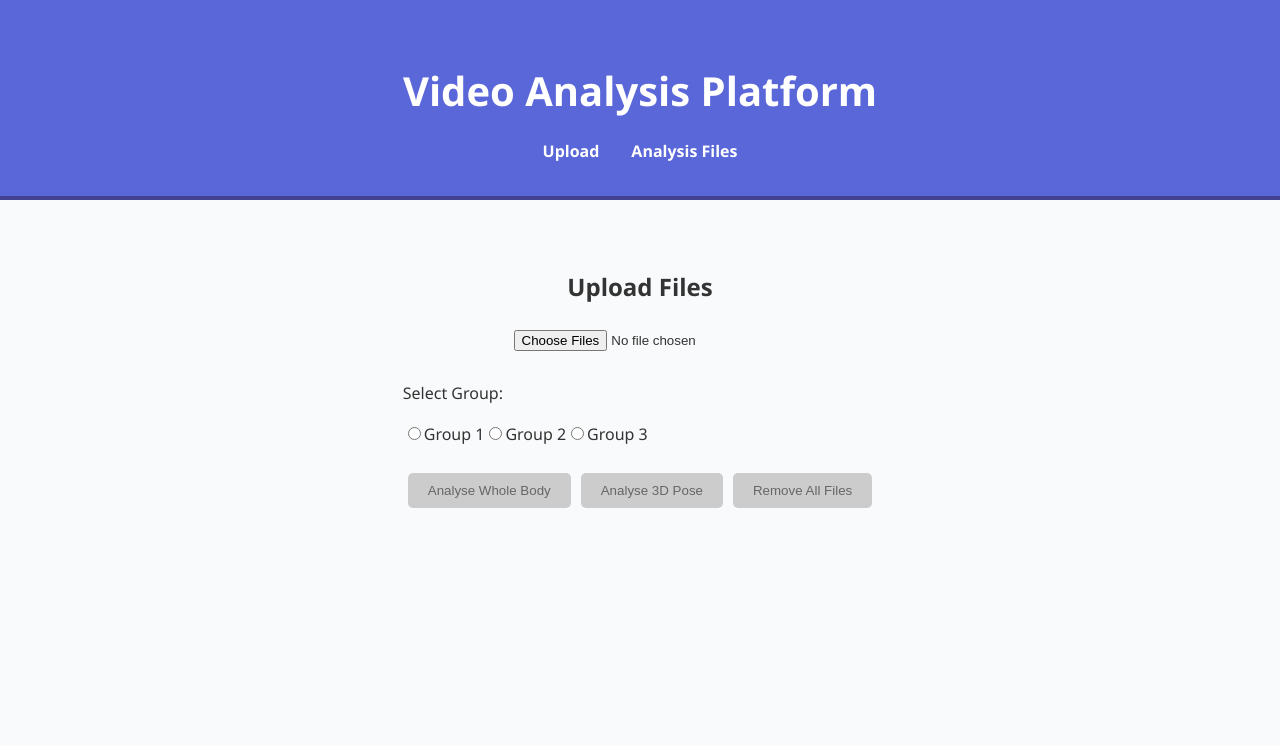
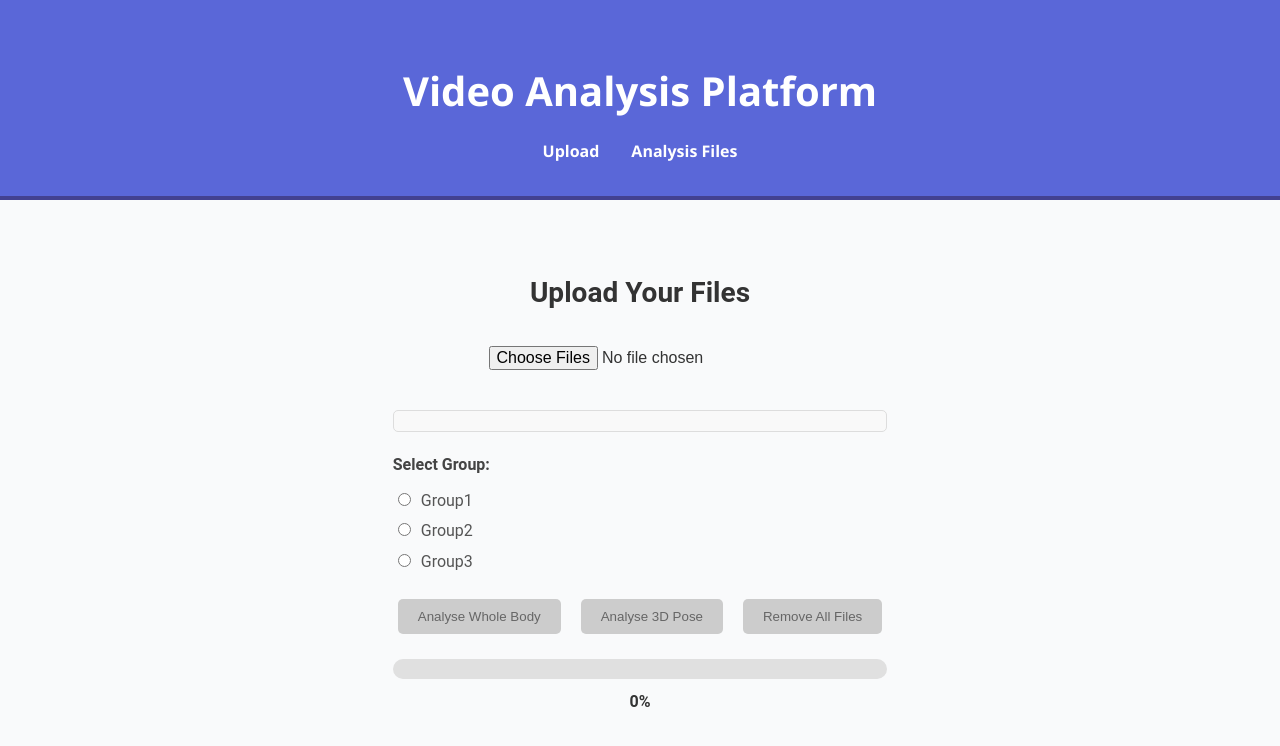
Before and after one commit to motiondynamicsai/Video_Analysis_Platform, a React (Create React App) app: page / in a window 1280 px wide. Shown: the top 746 px of the page. Built offline with nearby package versions, Linux system fonts and the light colour scheme.

Commit message:
Deployed_appv2

```diff
--- a/src/UploadScreen.js
+++ b/src/UploadScreen.js
@@ -6,7 +6,7 @@ const UploadScreen = () => {
   const [uploadProgress, setUploadProgress] = useState(0);
   const [group, setGroup] = useState(""); // Track selected group
 
-  const BATCH_SIZE = 50; // Number of files to process per batch
+  const BATCH_SIZE = 1; // Number of files to process per batch
 
   // Handle file selection
   const handleFileSelect = (event) => {
@@ -46,7 +46,7 @@ const UploadScreen = () => {
     if (files.length === 0 || !group) return; // Ensure a group is selected
 
     setUploadProgress(0);
-    setUploadMessage(null);
+    setUploadMessage("Videos sent! Analysing...");
 
     const totalBatches = Math.ceil(files.length / BATCH_SIZE);
     try {
@@ -55,7 +55,7 @@ const UploadScreen = () => {
         const end = Math.min(start + BATCH_SIZE, files.length);
         const batch = files.slice(start, end);
 
-        await processBatch(batch, mode, group); // Include selected group
+        await processBatch(batch, mode, group);
         setUploadProgress(Math.round(((i + 1) / totalBatches) * 100));
       }
 
@@ -68,7 +68,7 @@ const UploadScreen = () => {
 
   return (
     <div style={styles.container}>
-      <h1 style={styles.title}>Upload Files</h1>
+      <h1 style={styles.title}>Upload Your Files</h1>
 
       <input
         type="file"
@@ -87,51 +87,34 @@ const UploadScreen = () => {
       </ul>
 
       <div style={styles.groupSelection}>
-        <p>Select Group:</p>
-        <label>
+        <p style={styles.groupTitle}>Select Group:</p>
+        {["Group1", "Group2", "Group3"].map((groupName) => (
+          <label key={groupName} style={styles.groupLabel}>
             <input
               type="radio"
               name="group"
-            value="Group1"
-            checked={group === "Group1"}
+              value={groupName}
+              checked={group === groupName}
               onChange={(e) => setGroup(e.target.value)}
+              style={styles.radioInput}
             />
-          Group 1
+            {groupName}
           </label>
-        <label>
-          <input
-            type="radio"
-            name="group"
-            value="Group2"
-            checked={group === "Group2"}
-            onChange={(e) => setGroup(e.target.value)}
-          />
-          Group 2
-        </label>
-        <label>
-          <input
-            type="radio"
-            name="group"
-            value="Group3"
-            checked={group === "Group3"}
-            onChange={(e) => setGroup(e.target.value)}
-          />
-          Group 3
-        </label>
+        ))}
       </div>
 
       <div style={styles.buttonContainer}>
         <button
           style={files.length > 0 ? styles.button : styles.disabledButton}
           onClick={() => handleUpload("wholebody")}
-          disabled={files.length === 0 || !group} // Disable if no group selected
+          disabled={files.length === 0 || !group}
         >
           Analyse Whole Body
         </button>
         <button
           style={files.length > 0 ? styles.button : styles.disabledButton}
           onClick={() => handleUpload("pose3d")}
-          disabled={files.length === 0 || !group} // Disable if no group selected
+          disabled={files.length === 0 || !group}
         >
           Analyse 3D Pose
         </button>
@@ -146,52 +129,139 @@ const UploadScreen = () => {
 
       {uploadMessage && <p style={styles.successMessage}>{uploadMessage}</p>}
 
-      {uploadProgress > 0 && (
-        <p style={styles.progress}>
-          Upload Progress: {uploadProgress}%
-        </p>
+      {uploadProgress >= 0 && (
+        <div style={styles.progressBarContainer}>
+          <div style={styles.progressBarWrapper}>
+            <div
+              style={{
+                ...styles.progressBar,
+                width: `${uploadProgress}%`,
+              }}
+            />
+          </div>
+          <p style={styles.progressText}>{uploadProgress}%</p>
+        </div>
       )}
     </div>
   );
 };
 
 const styles = {
-  container: { padding: "20px", textAlign: "center" },
-  title: { fontSize: "24px", fontWeight: "bold", marginBottom: "20px" },
-  fileInput: { marginBottom: "10px" },
-  fileList: { listStyleType: "none", padding: "0", marginTop: "10px" },
-  fileItem: { marginBottom: "5px" },
-  buttonContainer: { marginTop: "20px" },
+    container: {
+      padding: "20px",
+      textAlign: "center",
+      fontFamily: "'Roboto', sans-serif",
+      maxWidth: "600px",
+      margin: "0 auto",
+    },
+    title: {
+      fontSize: "28px",
+      fontWeight: "bold",
+      marginBottom: "20px",
+      color: "#333",
+    },
+    fileInput: {
+      padding: "10px",
+      marginBottom: "20px",
+      fontSize: "16px",
+    },
+    fileList: {
+      listStyleType: "none",
+      padding: "10px",
+      marginTop: "10px",
+      marginBottom: "20px",
+      color: "#555",
+      textAlign: "left",
+      maxHeight: "150px", // Set max height for the list
+      overflowY: "auto", // Enable vertical scrolling
+      border: "1px solid #ddd", // Optional: Add a border for clarity
+      borderRadius: "5px",
+      backgroundColor: "#f9f9f9", // Light background for better visibility
+    },
+    fileItem: {
+      marginBottom: "5px",
+      padding: "5px",
+      borderBottom: "1px solid #eee", // Optional: Divider between files
+      fontSize: "14px",
+    },
+    groupSelection: {
+      marginTop: "20px",
+      textAlign: "left",
+    },
+    groupTitle: {
+      fontWeight: "bold",
+      marginBottom: "10px",
+      color: "#444",
+    },
+    groupLabel: {
+      display: "block",
+      marginBottom: "5px",
+      color: "#555",
+      cursor: "pointer",
+    },
+    radioInput: {
+      marginRight: "10px",
+    },
+    buttonContainer: {
+      marginTop: "20px",
+      display: "flex",
+      justifyContent: "center",
+      gap: "10px",
+    },
     button: {
       backgroundColor: "#0a7ea4",
       color: "white",
       border: "none",
       padding: "10px 20px",
-    margin: "5px",
       cursor: "pointer",
       borderRadius: "5px",
+      fontSize: "16px",
+      transition: "background-color 0.3s ease",
     },
     removeButton: {
       backgroundColor: "#ff4c4c",
       color: "white",
       border: "none",
       padding: "10px 20px",
-    margin: "5px",
       cursor: "pointer",
       borderRadius: "5px",
+      fontSize: "16px",
+      transition: "background-color 0.3s ease",
     },
     disabledButton: {
       backgroundColor: "#cccccc",
       color: "#666666",
       border: "none",
       padding: "10px 20px",
-    margin: "5px",
       borderRadius: "5px",
       cursor: "not-allowed",
     },
-  successMessage: { color: "green", marginTop: "20px" },
-  progress: { marginTop: "20px", fontSize: "16px", fontWeight: "bold" },
-  groupSelection: { marginTop: "20px", textAlign: "left" },
+    successMessage: {
+      color: "#28a745",
+      marginTop: "20px",
+      fontSize: "16px",
+    },
+    progressBarContainer: {
+      marginTop: "20px",
+      textAlign: "center",
+    },
+    progressBarWrapper: {
+      backgroundColor: "#e0e0e0",
+      borderRadius: "10px",
+      overflow: "hidden",
+      height: "20px",
+      width: "100%",
+    },
+    progressBar: {
+      backgroundColor: "#4caf50",
+      height: "100%",
+      transition: "width 0.3s ease",
+    },
+    progressText: {
+      marginTop: "10px",
+      fontSize: "16px",
+      fontWeight: "bold",
+    },
 };
 
 export default UploadScreen;
```
Lines whose indentation alone changed are shown as unchanged.
